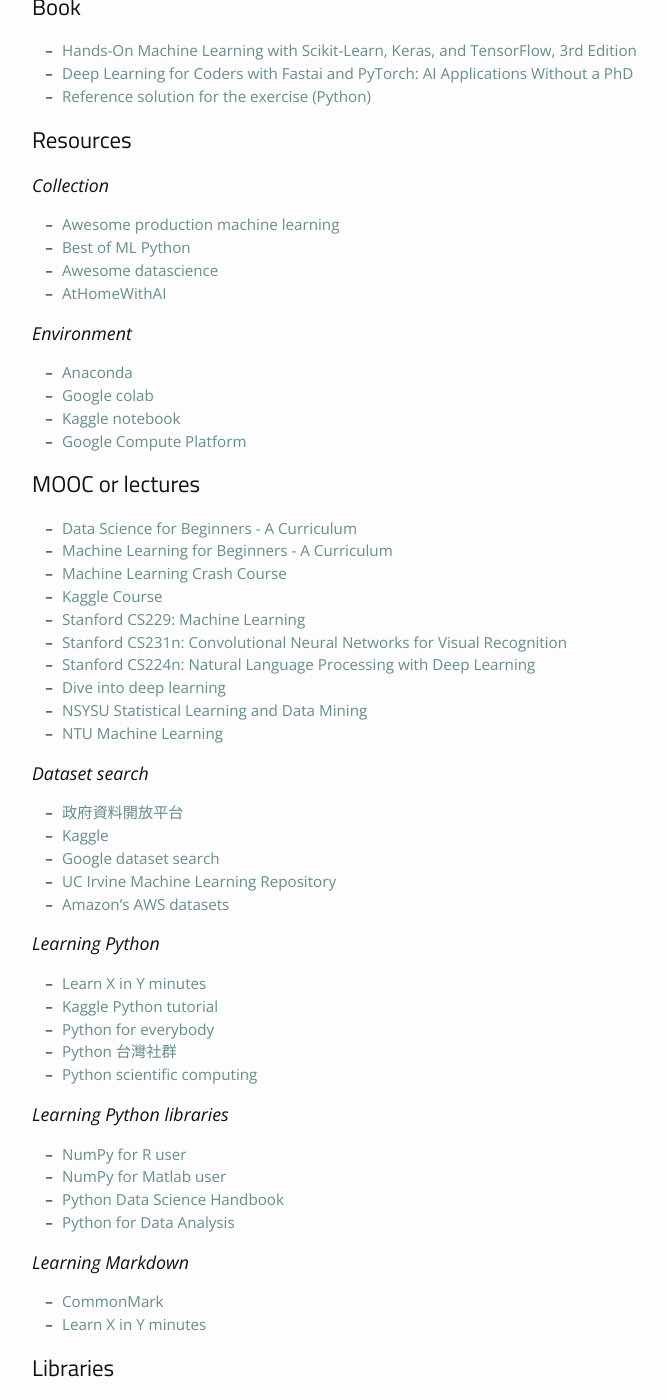
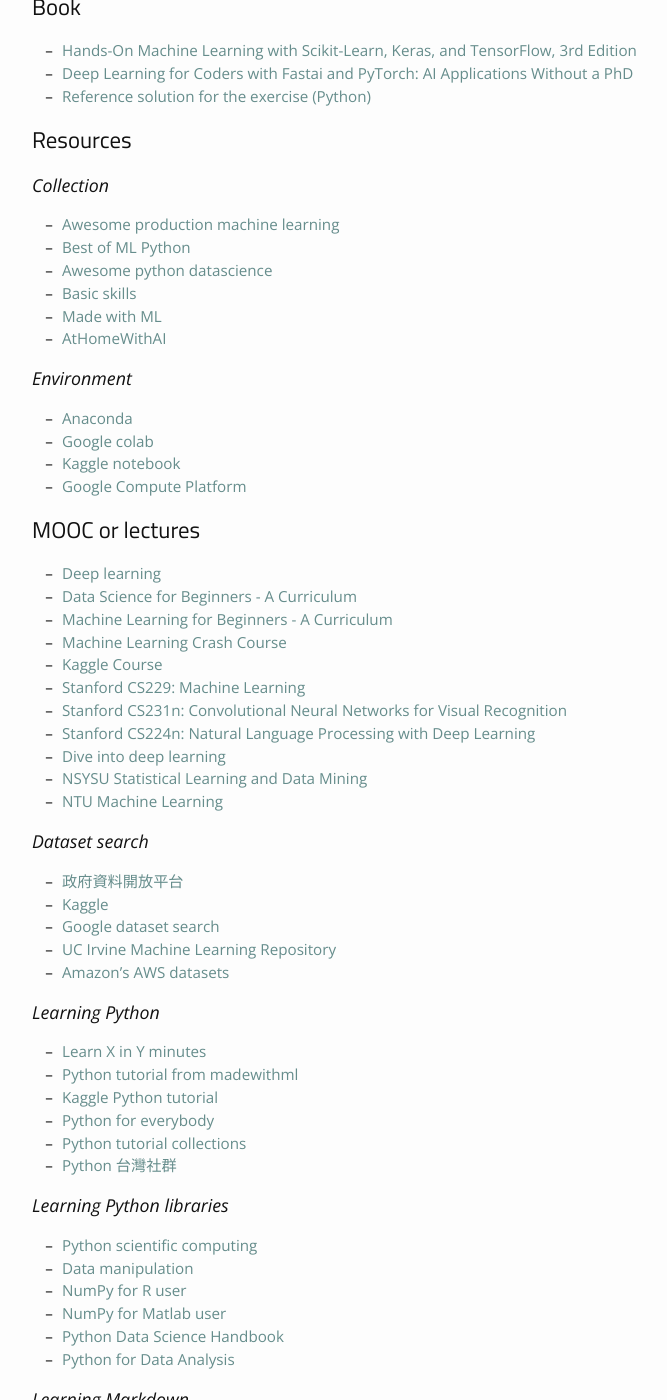
Before and after one commit to phonchi/nsysu-math608-2022, a Jekyll site: the page built from materials.md, in a window 1280 px wide and 1400 px high, scrolled down 246 px. Shown: the whole window, without its empty margins (163-830 px from the left). Built offline with Jekyll 4.4.1, drawn with Linux system fonts in a browser that asks for light colours; nearby versions of some CDN libraries.

Commit message:
Update materials.md

```diff
--- a/materials.md
+++ b/materials.md
@@ -18,7 +18,9 @@ permalink: /materials/
 ### Collection
 * [Awesome production machine learning](https://github.com/EthicalML/awesome-production-machine-learning)
 * [Best of ML Python](https://github.com/ml-tooling/best-of-ml-python)
-* [Awesome datascience](https://github.com/academic/awesome-datascience)
+* [Awesome python datascience](https://github.com/krzjoa/awesome-python-data-science)
+* [Basic skills](https://e2eml.school/blog.html)
+* [Made with ML](https://madewithml.com/)
 * [AtHomeWithAI](https://storage.googleapis.com/deepmind-media/research/New_AtHomeWithAI%20resources.pdf)
 
 ### Environment
@@ -28,6 +30,7 @@ permalink: /materials/
 * [Google Compute Platform](https://cloud.google.com/compute/?hl=zh-tw&utm_source=google&utm_medium=cpc&utm_campaign=japac-TW-all-en-dr-bkws-all-super-trial-e-dr-1009882&utm_content=text-ad-none-none-DEV_c-CRE_505011867580-ADGP_Hybrid%20%7C%20BKWS%20-%20EXA%20%7C%20Txt%20~%20Compute%20~%20Compute%20Engine_Global%20gap%20analysis-KWID_43700060665793260-aud-970366092687%3Akwd-79074740958&userloc_9040321-network_g&utm_term=KW_google%20compute%20platform&gclid=Cj0KCQiAxoiQBhCRARIsAPsvo-w6mftRVH4i5i0CzYvKrwngH0vPrsJubKHnVVvteKCtX3e531tx1AAaAjrBEALw_wcB&gclsrc=aw.ds)
 
 ## MOOC or lectures
+* [Deep learning](https://github.com/leemengtaiwan/deep-learning-resources)
 * [Data Science for Beginners - A Curriculum](https://github.com/microsoft/Data-Science-For-Beginners)
 * [Machine Learning for Beginners - A Curriculum](https://github.com/microsoft/ML-For-Beginners)
 * [Machine Learning Crash Course](https://developers.google.com/machine-learning/crash-course)
@@ -48,12 +51,15 @@ permalink: /materials/
 
 ### Learning Python
 * [Learn X in Y minutes](https://learnxinyminutes.com/docs/python/)
+* [Python tutorial from madewithml](https://madewithml.com/courses/foundations/python/)
 * [Kaggle Python tutorial](https://www.kaggle.com/learn/python)
 * [Python for everybody](https://www.py4e.com/)
+* [Python tutorial collections](https://e2eml.school/python_resources.html)
 * [Python 台灣社群](http://python.org.tw/Python/%E7%AC%AC%E4%B8%80%E6%AC%A1%E7%94%A8%E5%B0%B1%E4%B8%8A%E6%89%8B)
-* [Python scientific computing](https://scipy-lectures.org/)
 
 ### Learning Python libraries
+* [Python scientific computing](https://scipy-lectures.org/)
+* [Data manipulation](https://www.mit.edu/~amidi/teaching/data-science-tools/)
 * [NumPy for R user](http://mathesaurus.sourceforge.net/r-numpy.html)
 * [NumPy for Matlab user](https://numpy.org/doc/stable/user/numpy-for-matlab-users.html)
 * [Python Data Science Handbook](https://github.com/jakevdp/PythonDataScienceHandbook)
```
